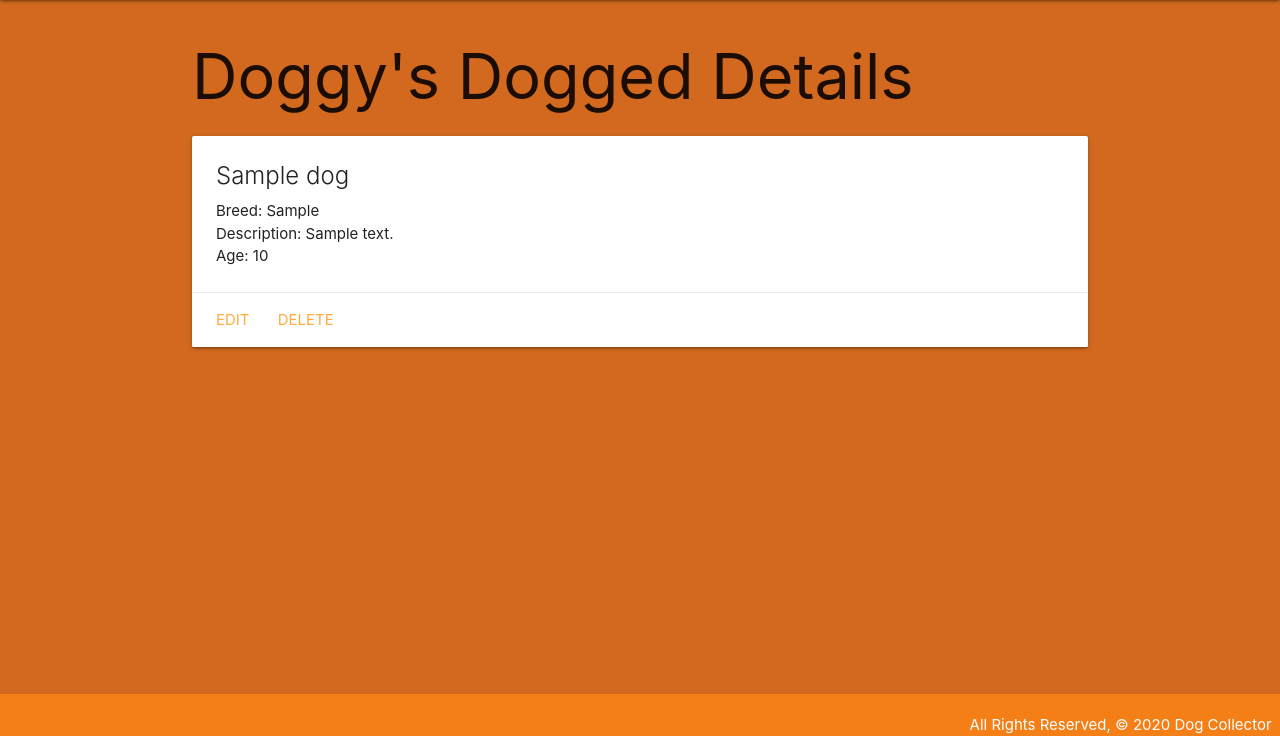
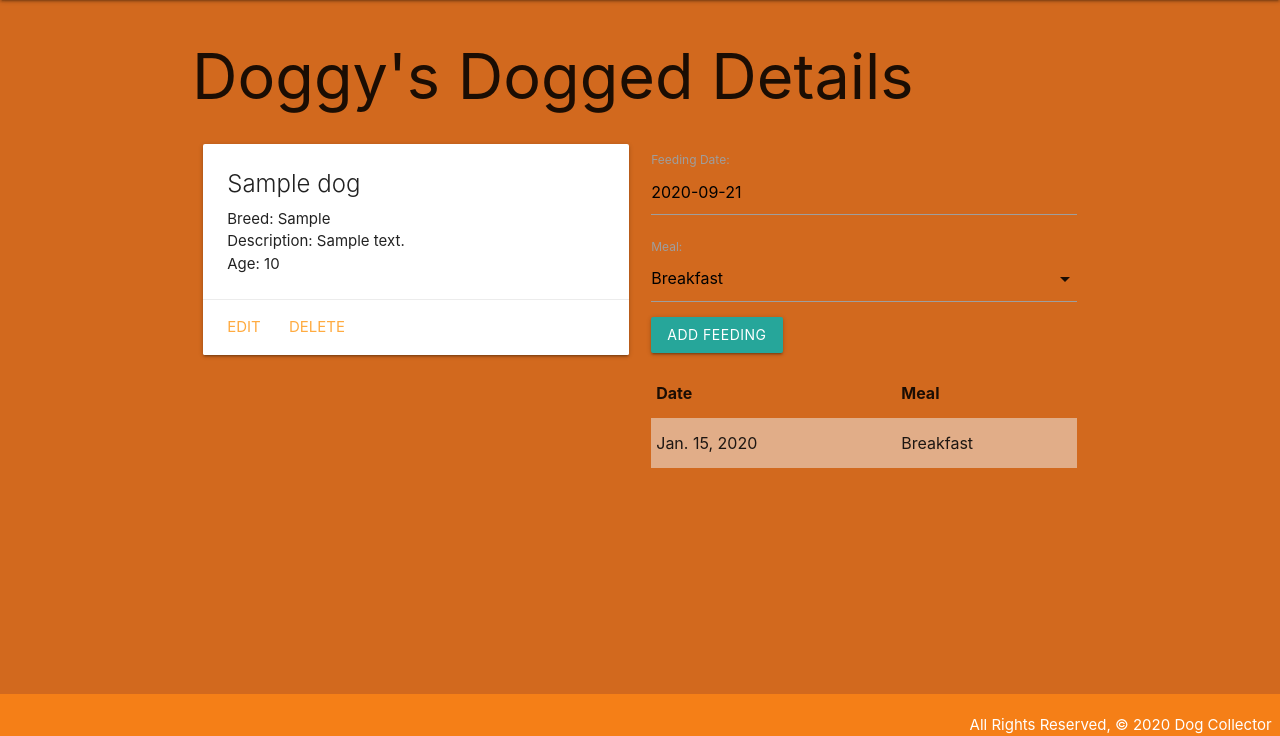
Before and after one commit to sweetvanloan/dogcollector, a Django app: page /dogs/1/ in a window 1280 px wide. Shown: the part 64-800 px from the top of the page. Run offline with Django 3.2, Linux system fonts and the light colour scheme; tables that the repository leaves empty hold one stand-in row (values such as "Sample post").

Commit message:
feeding function now works

```diff
--- a/main_app/admin.py
+++ b/main_app/admin.py
@@ -1,7 +1,8 @@
 from django.contrib import admin
-from .models import Dog, Toy
+from .models import Dog, Toy, Feeding
 
 
 # Register your models here.
 admin.site.register(Dog)
 admin.site.register(Toy)
+admin.site.register(Feeding)
--- /dev/null
+++ b/main_app/forms.py
@@ -0,0 +1,7 @@
+from django.forms import ModelForm
+from .models import Feeding
+
+class FeedingForm(ModelForm):
+  class Meta:
+    model = Feeding
+    fields = ['date', 'meal']
--- a/main_app/models.py
+++ b/main_app/models.py
@@ -1,5 +1,14 @@
 from django.db import models
 from django.urls import reverse
+from datetime import date
+
+MEALS = (
+    ('B', 'Breakfast'),
+    ('L', 'Lunch'),
+    ('D', 'Dinner'),
+    ('S', 'Snack'),
+
+)
 
 # Create your models here.
 class Dog(models.Model):
@@ -23,3 +32,16 @@ class Toy(models.Model):
 
     def __str__(self):
         return f"A {self.color} {self.name}"
+
+class Feeding(models.Model):
+    date = models.DateField('Feeding Date')
+    meal = models.CharField(
+        max_length=1,
+        choices=MEALS,
+        default=MEALS[0][0]
+  )
+
+    dog = models.ForeignKey(Dog, on_delete=models.CASCADE)
+
+    def __str__(self):
+        return f"{self.get_meal_display()} on {self.date}"
--- a/main_app/templates/base.html
+++ b/main_app/templates/base.html
@@ -9,6 +9,7 @@
     <title>Dog Collector</title>
     <link rel="stylesheet" href="https://cdnjs.cloudflare.com/ajax/libs/materialize/1.0.0/css/materialize.min.css">
     <link rel="stylesheet" type="text/css" href="{% static 'css/style.css' %}">
+    <script src="https://cdnjs.cloudflare.com/ajax/libs/materialize/1.0.0/js/materialize.min.js"></script>
 </head>
 
 <body>
--- a/main_app/templates/dogs/detail.html
+++ b/main_app/templates/dogs/detail.html
@@ -3,6 +3,8 @@
 
 <h1>Doggy's Dogged Details</h1>
 
+<div class="row">
+    <div class="col s6">
         <div class="card">
             <div class="card-content">
                 <span class="card-title">{{ dog.name }}</span>
@@ -19,5 +21,43 @@
                 <a href="{% url 'dogs_delete' dog.id %}">Delete</a>
             </div>
         </div>
+    </div>
+    <div class="col s6">
+        <form action="{% url 'add_feeding' dog.id %}" method="post">
+            {% csrf_token %}
+            {{ feeding_form.as_p }}
+            <input type="submit" class="btn" value="Add Feeding">
+        </form>
+        <table class="striped">
+            <thead>
+                <tr>
+                    <th>Date</th>
+                    <th>Meal</th>
+                </tr>
+            </thead>
+            <tbody>
+                {% for feeding in dog.feeding_set.all %}
+                <tr>
+                    <td>{{feeding.date}}</td>
+                    <td>{{feeding.get_meal_display}}</td>
+                </tr>
+                {% endfor %}
+            </tbody>
+        </table>
+    </div>
+</div>
+
+<script>
+    var dateEl = document.getElementById('id_date');
+    M.Datepicker.init(dateEl, {
+        format: 'yyyy-mm-dd',
+        defaultDate: new Date(),
+        setDefaultDate: true,
+        autoClose: true
+    });
+
+    var selectEl = document.getElementById('id_meal');
+    M.FormSelect.init(selectEl);
+</script>
 
 {% endblock %}
--- a/main_app/urls.py
+++ b/main_app/urls.py
@@ -14,4 +14,5 @@ urlpatterns = [
     path('toys/<int:pk>/delete/', views.ToyDelete.as_view(), name='toys_delete'),
     path('toys/<int:pk>/', views.ToyDetail.as_view(), name='toy_detail'),
     path('toys/', views.ToyList.as_view(), name='toys_index'),
+    path('dogs/<int:dog_id>/add_feeding/', views.add_feeding, name='add_feeding'),
 ]
--- a/main_app/views.py
+++ b/main_app/views.py
@@ -1,8 +1,9 @@
-from django.shortcuts import render
+from django.shortcuts import render, redirect
 from django.http import HttpResponse
 from django.views.generic.edit import CreateView, UpdateView, DeleteView
 from django.views.generic  import DetailView, ListView
 from .models import Dog, Toy
+from .forms import FeedingForm
 
 
 
@@ -19,7 +20,20 @@ def dogs_index(request):
 
 def dogs_detail(request, dog_id):
   dog = Dog.objects.get(id=dog_id)
-  return render(request, 'dogs/detail.html', { 'dog': dog })
+  feeding_form = FeedingForm()
+  return render(request, 'dogs/detail.html', {
+      'dog': dog,
+      'feeding_form': feeding_form,
+      })
+
+def add_feeding(request, dog_id):
+    form = FeedingForm(request.POST)
+    if form.is_valid():
+        new_feeding = form.save(commit=False)
+        new_feeding.dog_id = dog_id
+        new_feeding.save()
+
+    return redirect('detail', dog_id=dog_id)
 
 class DogCreate(CreateView):
     model = Dog
```
Also changed, not shown: main_app/migrations/0003_feeding.py (added). Lines whose indentation alone changed are shown as unchanged.
